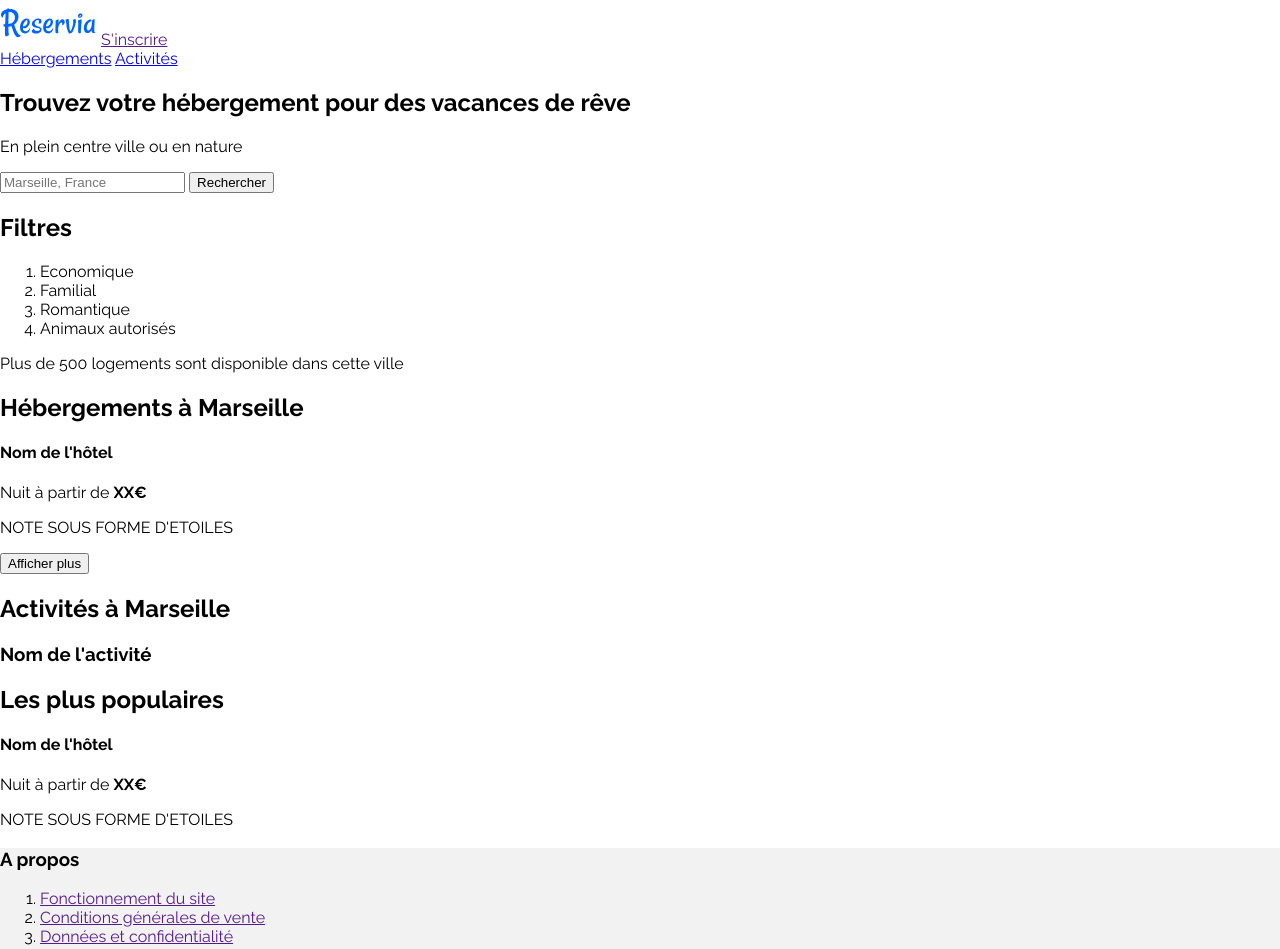
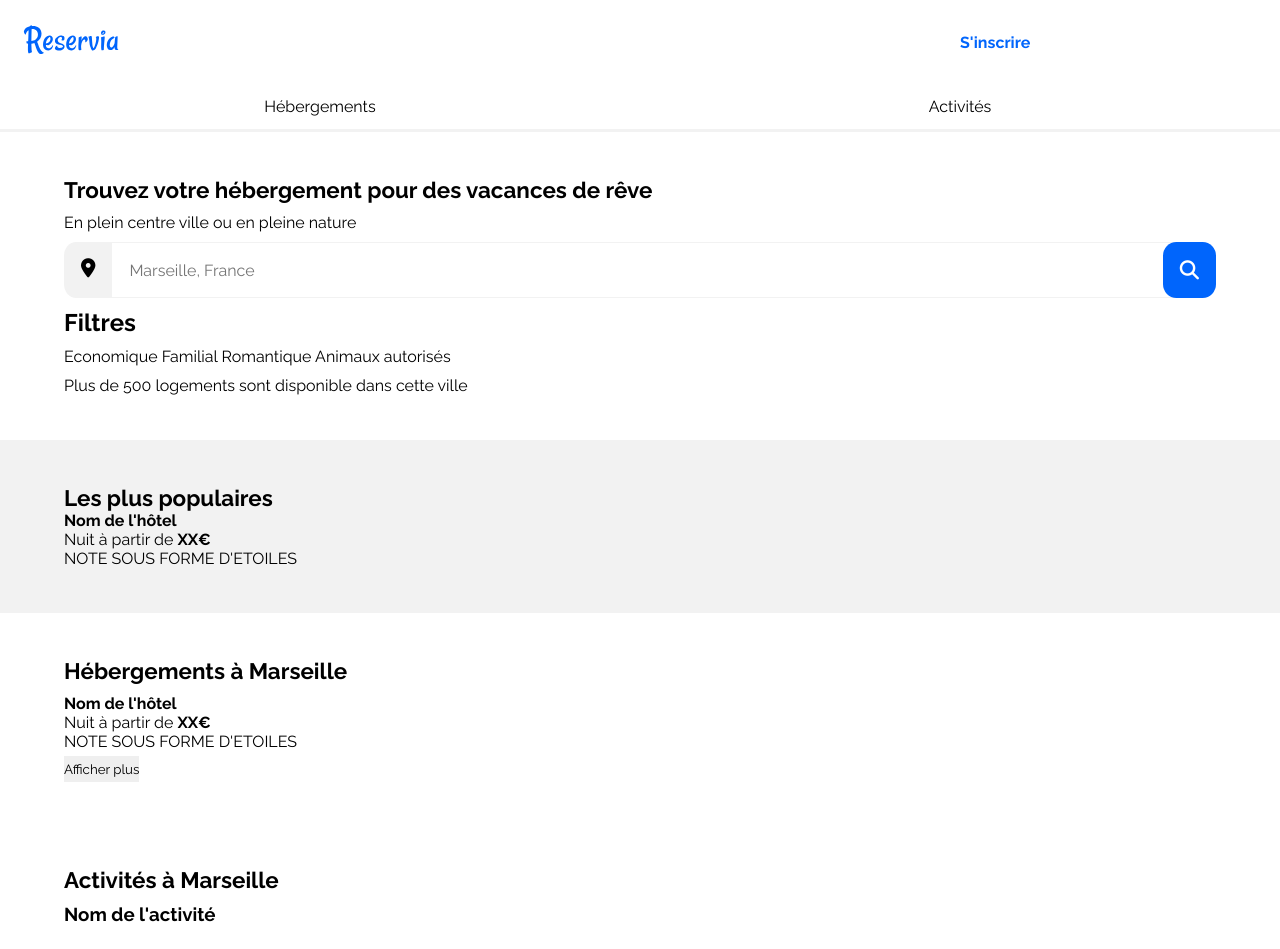
Before and after one commit to BenoitMagnan/BenoitMagnan_2_23112020, a plain HTML site: page Mentoring/P2_magnan_benoit/index.html in a window 1280 px wide. Shown: the top 949 px of the page. Drawn offline with Linux system fonts and the light colour scheme.

Commit message:
Ajout des fichiers TEST et implémentation de la barre de recherhce

```diff
--- a/Mentoring/P2_magnan_benoit/index.html
+++ b/Mentoring/P2_magnan_benoit/index.html
@@ -7,39 +7,62 @@
     <meta charset="utf-8">
     <meta name="viewport" content="width=device-width,initial-scale=1">
     <link rel="preconnect" href="https://fonts.gstatic.com">
-<link href="https://fonts.googleapis.com/css2?family=Raleway:ital,wght@0,100;0,200;0,300;0,400;0,500;0,600;0,700;0,800;0,900;1,100;1,200;1,300;1,400;1,500;1,600;1,700;1,800;1,900&display=swap" rel="stylesheet">
+    <link href="https://fonts.googleapis.com/css2?family=Raleway:ital,wght@0,100;0,200;0,300;0,400;0,500;0,600;0,700;0,800;0,900;1,100;1,200;1,300;1,400;1,500;1,600;1,700;1,800;1,900&display=swap" rel="stylesheet">
+    <script src="https://kit.fontawesome.com/637b694283.js" crossorigin="anonymous"></script>
 </head>
 
 <body>
     <!--HEADER-->
-    <header>
-        <div id="reservia">
-            <img src="images/logo/Reservia.svg">
-            <a href="">S'inscrire</a>
+        <header class="container">
+            <nav class="element navBar leftNav">
+                <a href="#" class="logo">
+                    <img src="images/logo/Reservia.svg"/>
+                </a>
+            </nav>
+            <nav class="element movingNav">
+                <a href="#hebergements">Hébergements</a>
+                <a href="#activites">Activités</a>
+            </nav>
+            <nav class="element navBar rightNav">
+                <a href="#">S'inscrire</a>
+            </nav>
+        </header>
+
+    <!--Section RECHERCHE-->
+    <section id="searchEngine">
+        <h1>Trouvez votre hébergement pour des vacances de rêve</h1>
+        <p>En plein centre ville ou en pleine nature</p>
+
+        <div class="search">
+            <i class="fas fa-map-marker-alt"></i>
+           <input type="text" class="searchBar" placeholder="Marseille, France">
+           <button type="submit" class="searchButton">
+             <i class="fa fa-search"></i>
+          </button>
         </div>
-        <div id="navBar">
-            <a href="#herbergements">Hébergements</a>
-            <a href="#activites">Activités</a>
+
+        <h2>Filtres</h2>
+        <div>
+            <a href="#" class="filtre">Economique</a>
+            <a href="#" class="filtre">Familial</a>
+            <a href="#" class="filtre">Romantique</a>
+            <a href="#" class="filtre">Animaux autorisés</a>
         </div>
-    </header>
-    <!--Section 1 -->
-    <section id="searchBar">
-        <h1>Trouvez votre hébergement pour des vacances de rêve</h1>
-        <p>En plein centre ville ou en nature</p>
-        <form>
-            <input type="text" placeholder="Marseille, France" name="search">
-            <button type="submit">Rechercher</button>
-        </form>
-        <h2>Filtres</h2>
-        <ol>
-            <li>Economique</li>
-            <li>Familial</li>
-            <li>Romantique</li>
-            <li>Animaux autorisés</li>
-        </ol>
         <p>Plus de 500 logements sont disponible dans cette ville</p>
     </section>
-    <!--Section 2 -->
+
+    <!--Section POPULAIRE-->
+    <section id="populaires">
+        <div class="content">
+            <h1>Les plus populaires</h1>
+            <h4>Nom de l'hôtel</h4>
+            <p>Nuit à partir de <strong>XX€</strong></p>
+            <p>NOTE SOUS FORME D'ETOILES</p>
+        </div>
+    </section>
+
+
+    <!--Section HEBERGEMENTS-->
     <section id="hebergements">
         <h1>Hébergements à Marseille</h1>
         <div id="hebergementsBlock">
@@ -49,40 +72,32 @@
         </div>
         <button>Afficher plus</button>
     </section>
-        <!--Section 1 -->
+        <!--Section ACTIVITES-->
     <section id="activites">
         <h1>Activités à Marseille</h1>
         <div class="activitesBlock">
             <h3>Nom de l'activité</h3>
         </div>
     </section>
-    <!--Section 1 -->
-    <section id="populaires">
-        <h1>Les plus populaires</h1>
-        <div id="populairesBlock">
-            <h4>Nom de l'hôtel</h4>
-            <p>Nuit à partir de <strong>XX€</strong></p>
-            <p>NOTE SOUS FORME D'ETOILES</p>
-        </div>
-    </section>
+
     <!--FOOTER-->
     <footer>
         <h3>A propos</h3>
-        <ol>
+        <ul>
             <li><a href="">Fonctionnement du site</a></li>
             <li><a href="">Conditions générales de vente</a></li>
             <li><a href="">Données et confidentialité</a></li>
-        </ol>
+        </ul>
         <h3>Nos hébergements</h3>
-        <ol>
+        <ul>
             <li><a href="">Charte qualité</a></li>
             <li><a href="">Soumettre votre hôtel</a></li>
-        </ol>
+        </ul>
         <h3>Assistance</h3>
-        <ol>
+        <ul>
             <li><a href="">Centre d'aide</a></li>
             <li><a href="">Nous contacter</a></li>
-        </ol>
+        </ul>
     </footer>
 </body>
 
--- a/Mentoring/P2_magnan_benoit/style.css
+++ b/Mentoring/P2_magnan_benoit/style.css
@@ -1,15 +1,169 @@
-body{
+/* REGLAGES GLOBAUX */
+*{
     margin: 0;
     padding: 0;
     border: 0;
-    font-family: 'Raleway', sans-serif;
+    font-family: 'Raleway';
+    color: black;
 }
-header {
-    position: sticky;
-    top:0;
-    background-color: #ffffff;
+
+h1 {
+    font-size: 1.4em;
 }
+
+ul {
+    list-style-type: none;
+    margin: 0;
+    padding: 0;
+    text-decoration: none;
+}
+
+a {
+    text-decoration: none;
+    color: black;
+}
+
+a:hover, button:hover{
+    cursor: pointer;
+}
+
+/* HEADER */
+.logo img {
+    margin-top: -6px;
+}
+
+.container {
+  display: flex;
+  flex-wrap: wrap;
+  align-items: center;
+  width: 100%;
+}
+
+.element {
+    display: flex;
+}
+
+.element a {
+    display: flex;
+    align-items: center;
+}
+
+.element:nth-child(2)
+{
+    order: 3;
+}
+
+.navBar {
+    width: 100%;
+    padding: 22.5px;
+}
+
+.rightNav {
+    flex: 1;
+}
+
+.rightNav a {
+    color: #0065FC;
+    font-weight: bold;
+}
+
+.leftNav {
+    flex: 3;
+}
+
+/* FLEXBOX HEBERGEMENTS ET ACTIVITES */
+.movingNav {
+    width: 100%;
+}
+
+.movingNav a {
+    width: 100%;
+    padding: 13px;
+    justify-content: center;
+    border-bottom: 3px solid #f2f2f2;
+}
+
+.movingNav a:hover {
+    color: #0065FC;
+    border-bottom: 3px solid #0065FC;
+}
+
+.movingNav a:active {
+    color: #0065FC;
+    border-bottom: 3px solid #0065FC;
+}
+
+/* REGLAGES - SECTION */
+section {
+    padding: 40px 5%;;
+}
+
+section > * {
+    padding: 5px 0;
+}
+
+#populaires {
+    background-color: #f2f2f2;
+}
+
+/* REGLAGES - RECHERCHE */
+button p{
+    display: none;
+}
+
+.search {
+    display: flex;
+}
+
+.searchBar {
+    width: 100%;
+    border: 1px solid #f2f2f2;
+    border-right: none;
+    border-left: none;
+    padding: 17px;
+    font-size: 1em;
+}
+
+.searchBar:focus{
+    font-weight: bold;
+    color: black;
+}
+
+.searchButton {
+    margin-left: -10px;
+    padding: 17px;
+    border: none;
+    border-radius: 25%;
+    background-color: #0065FC;
+    text-align: center;
+    color: #fff;
+    cursor: pointer;
+    font-size: 1.2em;
+}
+
+.searchButton i{color:white;}
+
+.fa-map-marker-alt {
+    padding: 17px;
+    border: none;
+    background: #f2f2f2;
+    border-radius: 25% 0 0 25%;
+    font-size: 1.2em;
+}
+
+
+/* REGLAGES - SECTION */
+/* REGLAGES - SECTION */
+/* REGLAGES - SECTION */
+/* REGLAGES - SECTION */
+/* REGLAGES - SECTION */
+/* FOOTER */
 
 footer {
     background-color: #f2f2f2;
+    padding: 30px;
 }
+
+footer li {
+    padding: 5px 0px;
+}
--- /dev/null
+++ b/Mentoring/P2_magnan_benoit/test.css
@@ -0,0 +1,38 @@
+.search {
+  width: 100%;
+  position: relative;
+  display: flex;
+}
+
+.searchBar {
+  width: 100%;
+  border: 1px solid #f2f2f2;
+  border-right: none;
+  border-left: none;
+  padding: 17px;
+}
+
+.searchBar:focus{
+  color: #00B4CC;
+}
+
+.searchButton {
+  padding: 17px;
+  margin-left: -10px;
+  border: none;
+  background: #00B4CC;
+  text-align: center;
+  justify-content: center;
+  color: #fff;
+  border-radius: 25%;
+  cursor: pointer;
+  font-size: 20px;
+}
+.fa-map-marker-alt {
+  display: flex;
+  padding: 17px;
+  border: none;
+  background: #f2f2f2;
+  border-radius: 25% 0 0 25%;
+  font-size: 1.2em;
+}
```
Also changed, not shown: Mentoring/P2_magnan_benoit/test.html (added, +18 -0 lines).
